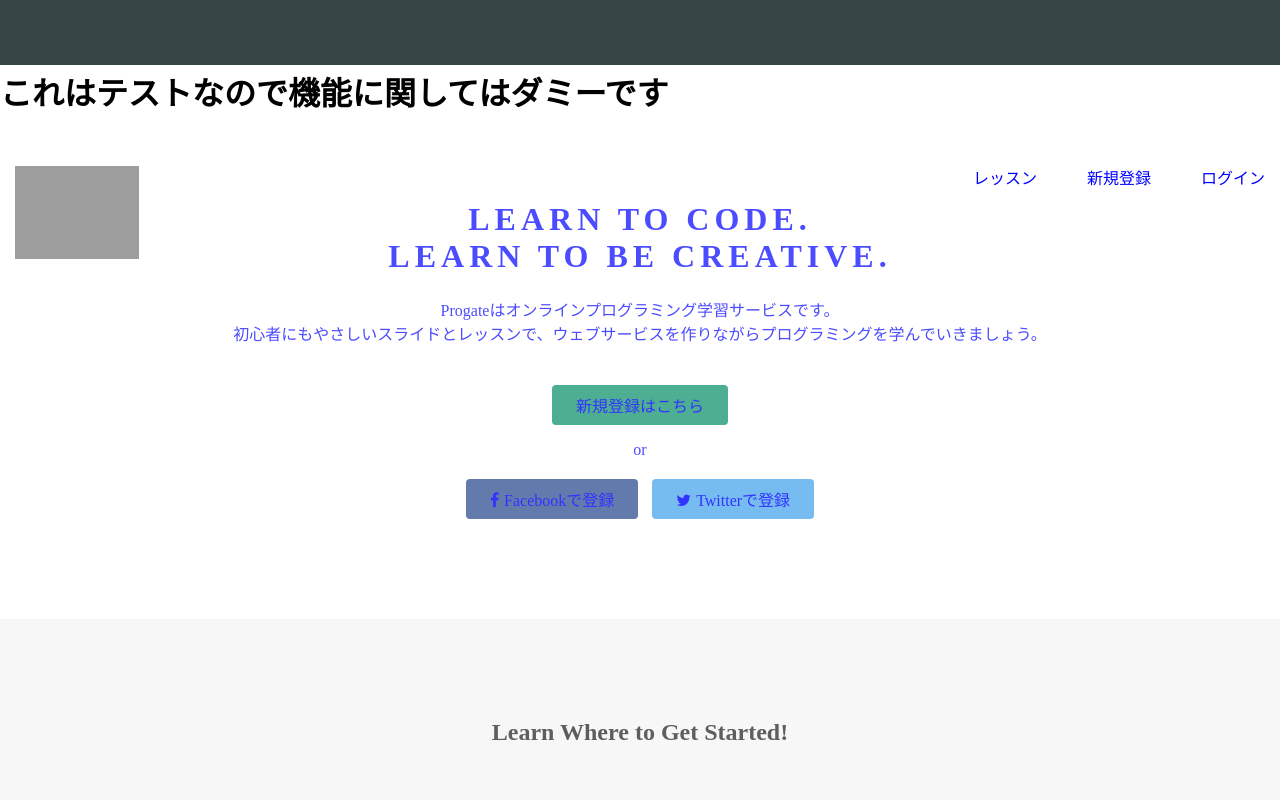
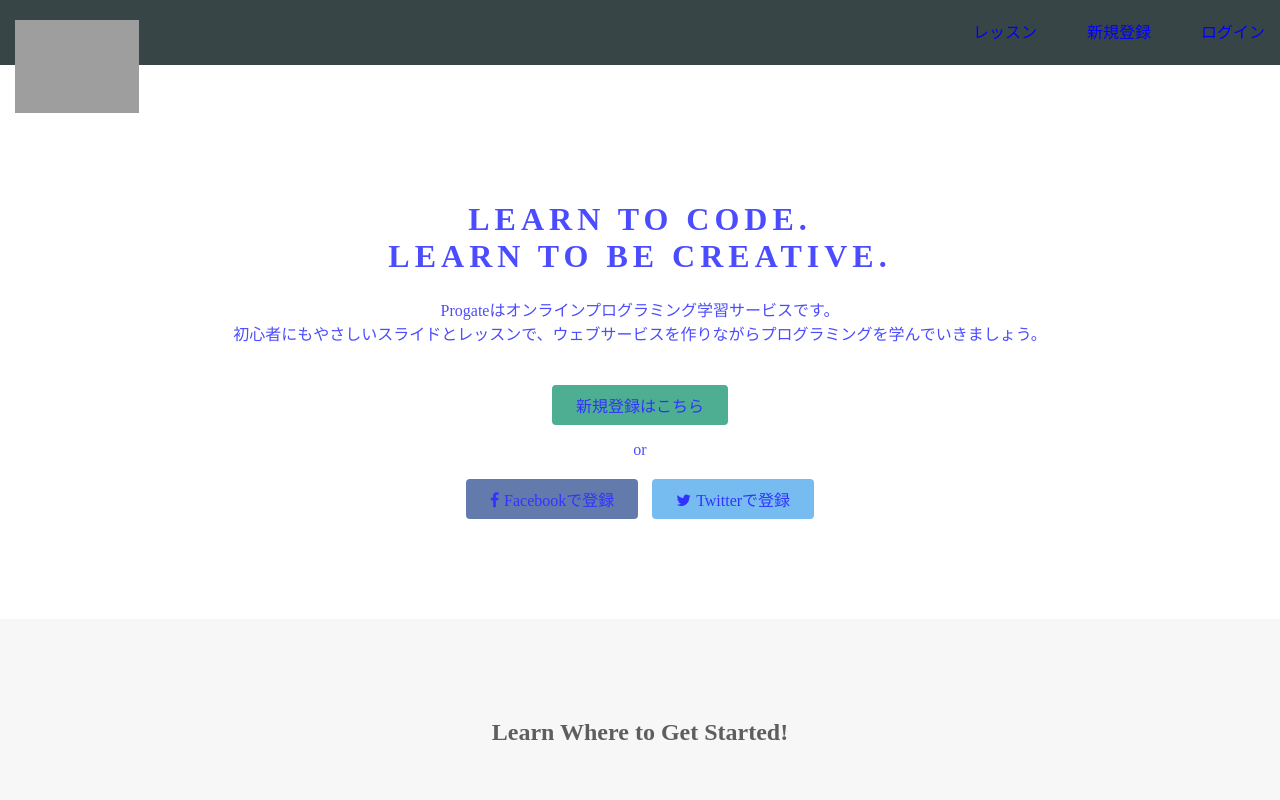
Before and after one commit to atsuyon/atsuyon.github.io, a plain HTML site: page index.html in a window 1280 px wide. Shown: the top 800 px of the page. Drawn offline with Linux system fonts and the light colour scheme; grey boxes are pictures that could not be loaded.

Commit message:
Update index.html

```diff
--- a/index.html
+++ b/index.html
@@ -9,9 +9,6 @@
 </head>
 <body>
   <header>
-    <br>
-    <br>
-    <h1><p>これはテストなので機能に関してはダミーです</p></h1>
     <div class="container">
       <div class="header-left">
         <img class="logo" src="https://prog-8.com/images/html/advanced/main_logo.png">
```
